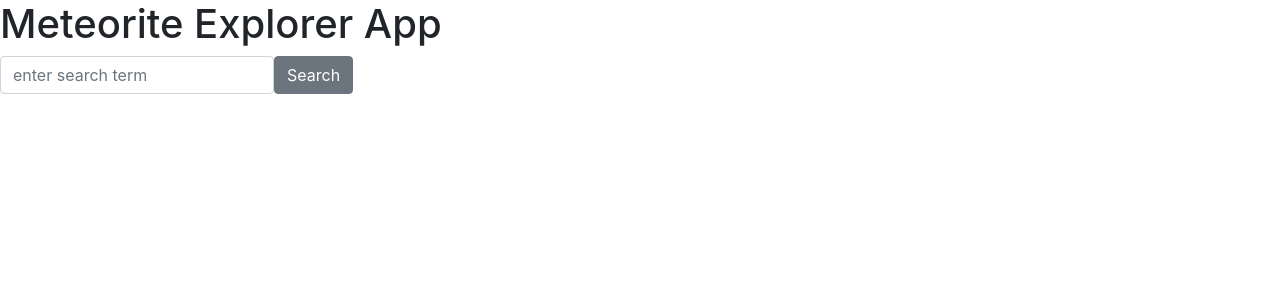
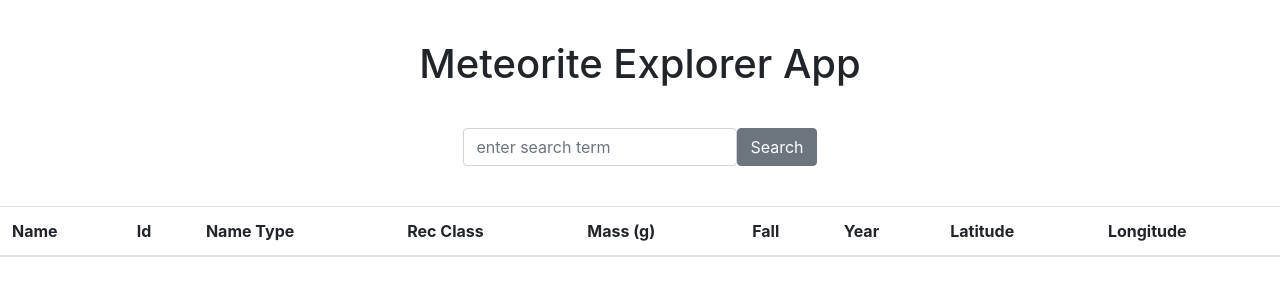
Before and after one commit to sophyphreak/meteorite-explorer-app, a React (Create React App) app: page / in a window 1280 px wide. Shown: the top 300 px of the page. Built offline with nearby package versions, Linux system fonts and the light colour scheme.

Commit message:
added basic styling

```diff
--- a/src/Main/Main.js
+++ b/src/Main/Main.js
@@ -1,9 +1,12 @@
 import React from 'react';
 import Search from '../Search/Search';
+import LandingsTable from '../LandingsTable/LandingsTable';
 
 const Main = () => (
   <div>
     <Search />
+    <br />
+    <LandingsTable />
   </div>
 );
 
--- a/src/Search/Search.js
+++ b/src/Search/Search.js
@@ -1,8 +1,14 @@
 import React from 'react';
 import { Form, Input, Button } from 'reactstrap';
 
+const FormStyle = {
+  display: 'flex',
+  justifyContent: 'center',
+  marginBottom: '1em'
+};
+
 const Search = () => (
-  <Form inline>
+  <Form style={FormStyle} inline>
     <Input placeholder="enter search term" />
     <Button>Search</Button>
   </Form>
--- a/src/TitleBar/TitleBar.js
+++ b/src/TitleBar/TitleBar.js
@@ -1,5 +1,11 @@
 import React from 'react';
 
-const TitleBar = () => <h1>Meteorite Explorer App</h1>;
+const h1Style = {
+  textAlign: 'center',
+  marginTop: '1em',
+  marginBottom: '1em'
+};
+
+const TitleBar = () => <h1 style={h1Style}>Meteorite Explorer App</h1>;
 
 export default TitleBar;
```
